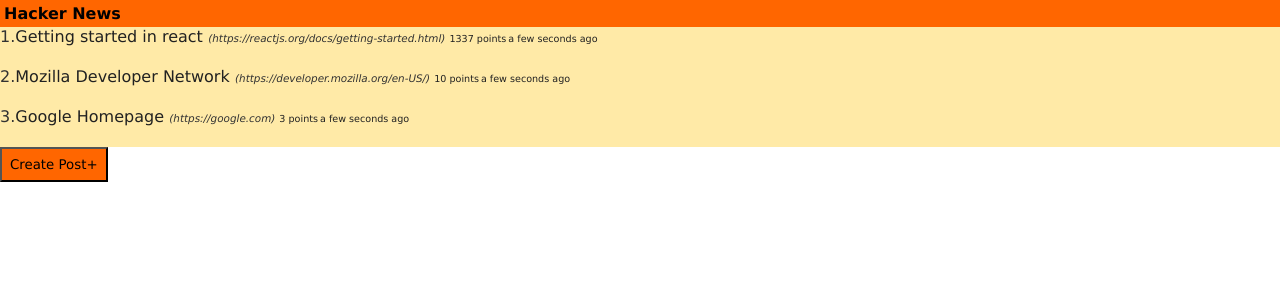
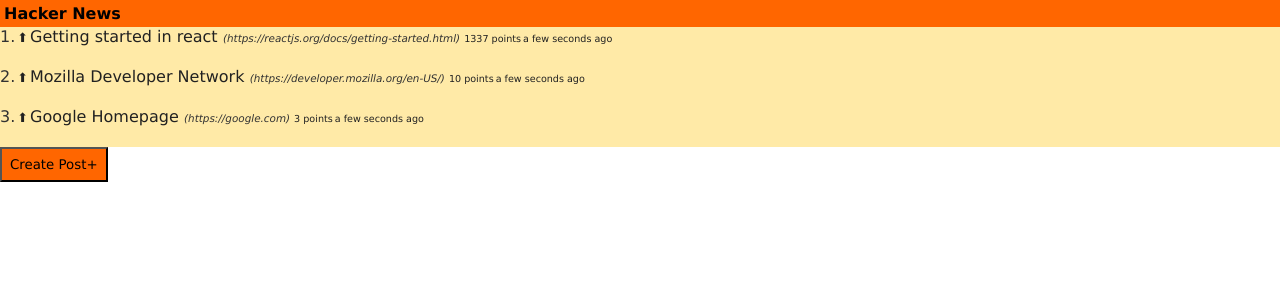
Before and after one commit to MichaelScript/react-hacker-news, a React (Create React App) app: page / in a window 1280 px wide. Shown: the top 300 px of the page. Built offline with nearby package versions, Linux system fonts and the light colour scheme.

Commit message:
Upvoting

```diff
--- a/src/App.js
+++ b/src/App.js
@@ -32,6 +32,9 @@
       }
       ]
     }
+    this.upvote = this.upvote.bind(this)
+    this.downvote = this.downvote.bind(this)
+
   }
 
   showOverlay(){
@@ -46,9 +49,17 @@
     })
   }
 
-  upvote(i){
+  upvote(id){
     let articles = this.state.articles.slice()
-    articles[i].votes += 1;
+    articles[id].votes += 1;
+    this.setState({
+      articles:articles
+    })
+  }
+  downvote(id){
+    alert("Downvoting: " + id)
+    let articles = this.state.articles.slice()
+    articles[id].votes -= 1;
     this.setState({
       articles:articles
     })
@@ -85,7 +96,7 @@
           <NewPost hideOverlay={()=>{this.hideOverlay()}} addPost={(title,link)=>{this.addPost(title,link)}} ></NewPost>
           </Overlay>
           <Title></Title>
-          <List items={this.state.articles}></List>
+          <List upvote={this.upvote} items={this.state.articles}></List>
           <Fab onClick={()=>{this.showOverlay()}}></Fab>
         </header>
       </div>
--- a/src/components/item.js
+++ b/src/components/item.js
@@ -6,6 +6,7 @@
         return (
             <div className="post">
                 <div className="post-number">{this.props.index}.</div>
+                <span onClick={()=>{this.props.upvote(this.props.id)}} className="vote">⬆</span>
                 <a href={this.props.link}>{this.props.title}</a>
                 <span className="backlink"> ({this.props.link})</span>
                 <div className="votes">{this.props.votes} points</div>
--- a/src/components/list.js
+++ b/src/components/list.js
@@ -3,11 +3,17 @@
 export default class List extends Component {
     render(){
         const items = this.props.items;
-        const listItems = items.sort((a,b)=>{
+        const listItems = items.map((item,i)=>{
+            /* Assigning the original index as the id
+            so we can reference it later after we sort
+            the list */
+            item["id"] = i;
+            return item
+        }).sort((a,b)=>{
             return b.votes - a.votes;
         }).map((item,i)=>{
             return <div>
-                <Item index={i + 1} votes={item.votes} time={item.time} title={item.title} link={item.link}></Item>
+                <Item upvote={this.props.upvote} index={i + 1}  {...item}></Item>
             </div>
         })
         return (<div class="posts-container">
--- a/src/components/styles.css
+++ b/src/components/styles.css
@@ -22,6 +22,13 @@
     color:#212121;
     font-size:.6em;
     display: inline;
+}
+
+.vote{
+    display: inline;
+    font-size:.8em;
+    cursor:pointer;
+    margin:2px;
 }
 .votes{
     display:inline;
```
